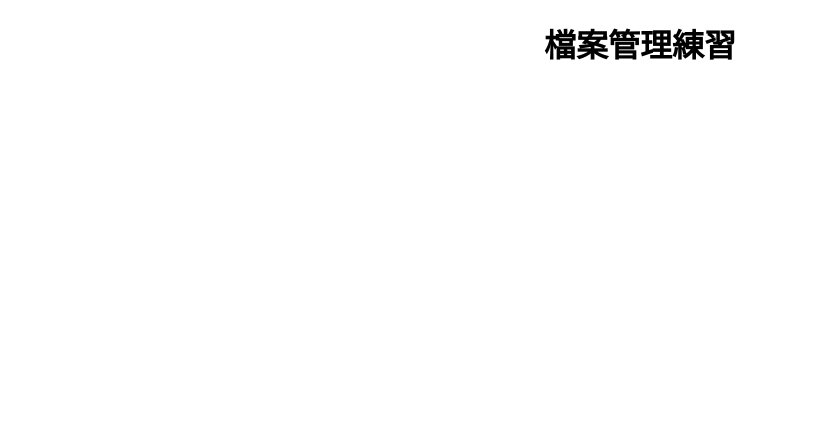
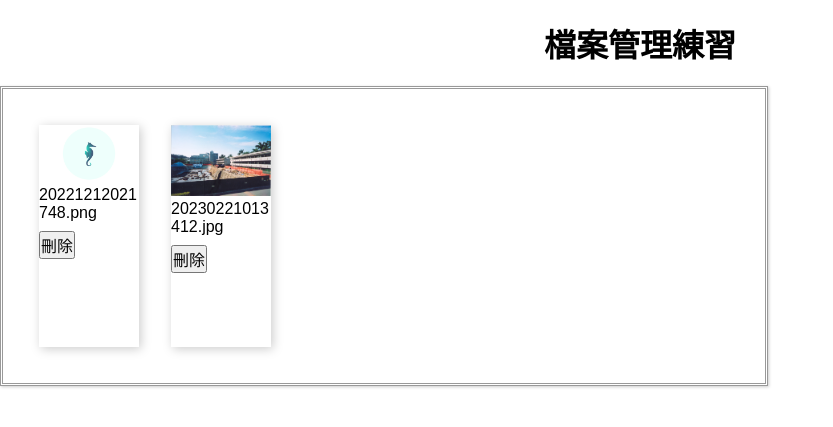
Before and after one commit to jacalabc/myphpGraphic, a PHP site: page /manage.php in a window 1280 px wide. Shown: the top 427 px of the page, without its empty margins (0-833 px from the left). Run offline with PHP 8.4, Linux system fonts and the light colour scheme.

Commit message:
使用檔案函數來製作一個瀏灠資料夾檔案的功能

```diff
--- a/manage.php
+++ b/manage.php
@@ -19,16 +19,86 @@
 </head>
 <body>
 <h1 class="header">檔案管理練習</h1>
-<!----建立上傳檔案表單及相關的檔案資訊存入資料表機制----->
+
+<?php
+
+$handle=opendir('upload');
+$dataset=[];
+while($file=readdir($handle)){
+    if($file == '.'  || $file=='..'){
+        continue;
+    }
 
 
+    if(is_file('./upload/'.$file)){
+        $sub=explode('.',$file)[1];
+        switch($sub){
+            case "ai":
+                $icon='./material/file-ai.png';
+            break;
+            case "txt":
+                $icon='./material/file-txt.png';
+            break;
+            default:
+                $icon='img';
+        }
+        if($icon !='img'){
+            $dataset[]=['type'=>'file','icon'=>$icon,'filename'=>$file];
+        }else{
+            $dataset[]=['type'=>'file','icon'=>'./upload/'.$file,'filename'=>$file];
+        }
 
+    }else{
+        $dataset[]=['type'=>'dir','icon'=>'./material/directory.png','filename'=>$file];
 
+    }
+}
 
-<!----透過資料表來顯示檔案的資訊，並可對檔案執行更新或刪除的工作----->
-
-
-
-
+?>
+<style>
+    * {
+        box-sizing: border-box;
+    }
+    .wrapper{
+        width:60%;
+        max-width:1400px;
+        min-height:300px;
+        border:3px double #999;
+        box-shadow: 1px 1px 3px #ccc;
+        display:flex;
+        flex-wrap:wrap;
+        padding:20px;
+    }
+    .item{
+        width:100px;
+        margin:1rem;
+        box-shadow: 2px 2px 10px #ccc;
+        transform: scale(1);
+        transition: all 0.5s;
+    }
+    .item:hover{
+        border:2px solid blue;
+        transform: scale(1.15);
+        transition: all 0.5s;
+    }
+    .item img{
+        width:100%;
+    }
+    .item div:nth-child(2){
+        word-break: break-all;
+        height:45px;
+    }
+</style>
+<div class="wrapper">
+<?php
+foreach($dataset as $item){
+    echo "<div class='item'>";
+    echo "<div><img src='{$item['icon']}'></div>";
+    echo "<div>{$item['filename']}</div>";
+    echo "<div><button>刪除</button></div>";
+    echo "</div>";
+}
+?>
+</div>
 </body>
 </html>
```
Also changed, not shown: material/directory.png (added), upload/20230221013412.jpg (added).
